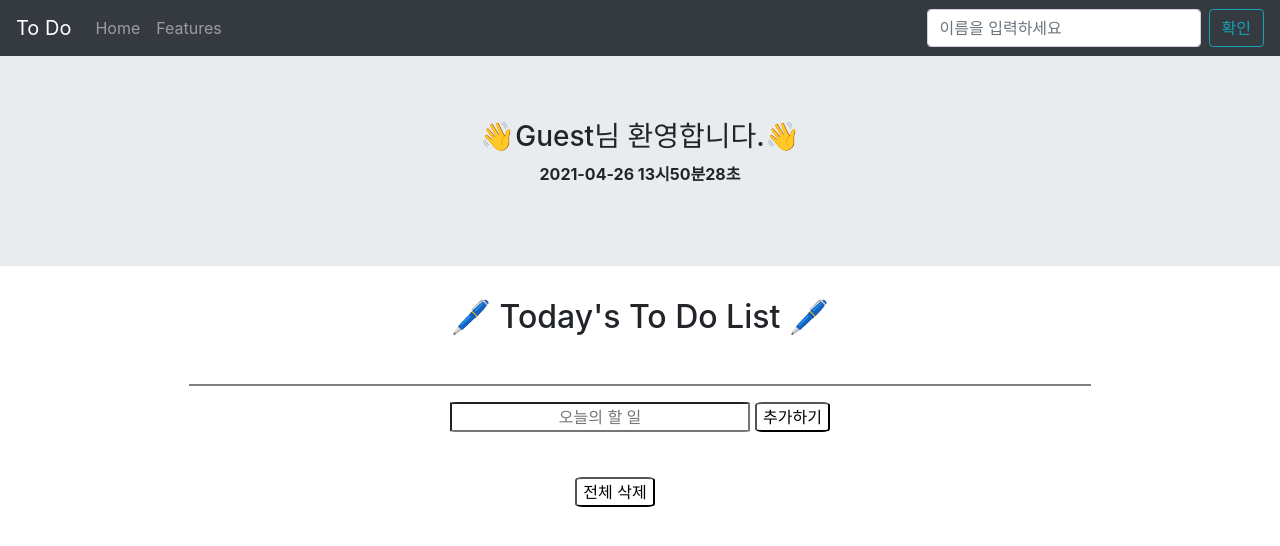
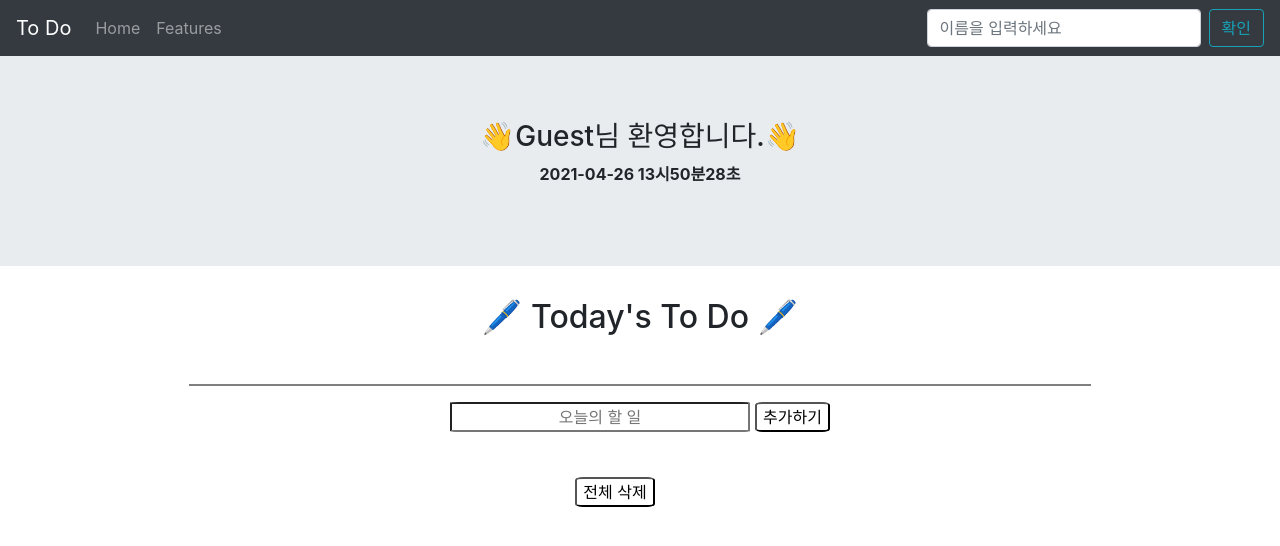
Before and after one commit to jaehyeon99/To_Do_List, a React (Create React App) app: page / in a window 1280 px wide. Shown: the top 546 px of the page. Built offline with nearby package versions, Linux system fonts and the light colour scheme.

Commit message:
Update App.js & Todo.js

```diff
--- a/src/App.js
+++ b/src/App.js
@@ -11,6 +11,7 @@ function App() {
   let [name, addname] = useState('Guest');
   let [name2, addname2] = useState('');
   let [login, logout] = useState(true);
+
   return (
     <div className="App">
       <Navbar bg="dark" variant="dark">
@@ -33,6 +34,7 @@ function App() {
             login === true ?
               <Button onClick={() => {
                 addname(name2);
+
                 logout(false);
               }} variant="outline-info">확인</Button>
               :
@@ -43,7 +45,7 @@ function App() {
       <Jumbotron className="door" fluid>
         <Container>
           <h3>👋{name}님 환영합니다.👋</h3>
-          <p><Clock /></p>
+          <p> <Clock /></p>
         </Container>
       </Jumbotron>
       <Todo className="todolist" />
--- a/src/Components/Todo.js
+++ b/src/Components/Todo.js
@@ -3,17 +3,16 @@ import React, { useState, useEffect } from 'react';
 
 function Todo() {
 
-    // let LocalStorageComponent = () => {
     let [todo, addtodo] = useState([]);
     let [something, newthing] = useState('');
 
 
 
-    // }
+
 
     return (
         <div className="Listform">
-            <h2>🖊️ Today's To Do List 🖊️</h2>
+            <h2>🖊️ Today's To Do  🖊️</h2>
             <br />
             <hr className="line" />
 
@@ -23,13 +22,13 @@ function Todo() {
 
             <button value={something} className="add" onClick={() => {
                 var copy = [...todo];
-
                 something === '' ?
 
                     alert("할 일을 입력해주세요")
                     :
                     copy.push(something);
                 addtodo(copy);
+
                 newthing('');
 
 
@@ -37,14 +36,17 @@ function Todo() {
             }}
             >추가하기</button>
             <div className="mylist">
+
                 {
                     todo.map((list, index) => {
-                        return <li key={index} >{list} <button onClick={() => {
-                            todo.splice(index, 1);
-                            newthing(" ");
-                            alert("할 일을 해결하였습니다.")
+                        return <li key={index} >{list}
 
-                        }} className="delete">🗑️</button>
+                            <button onClick={() => {
+                                todo.splice(index, 1);
+                                newthing(" ");
+                                alert("할 일을 해결하였습니다.")
+
+                            }} className="delete">🗑️</button>
                         </li>
 
                     })
```
